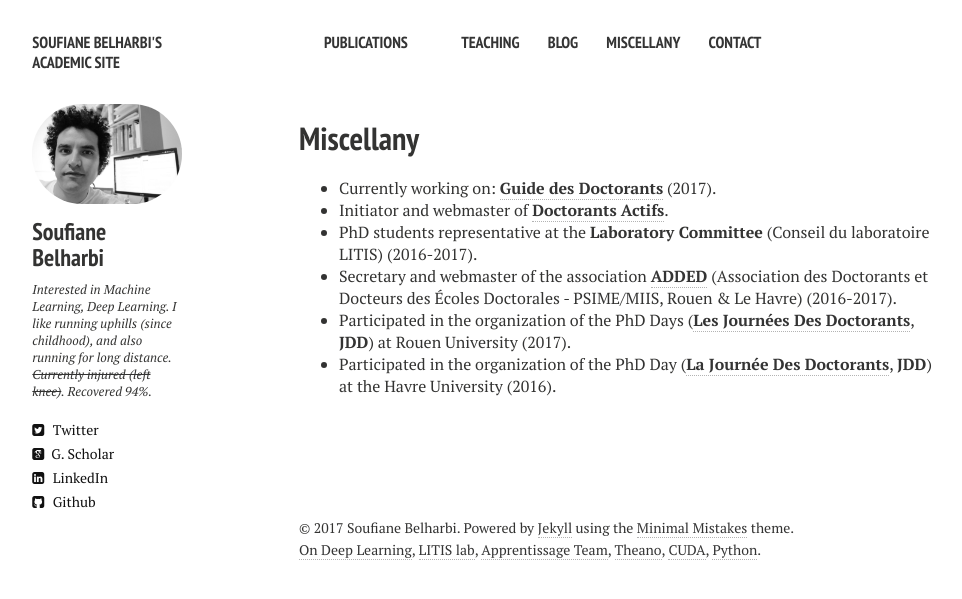
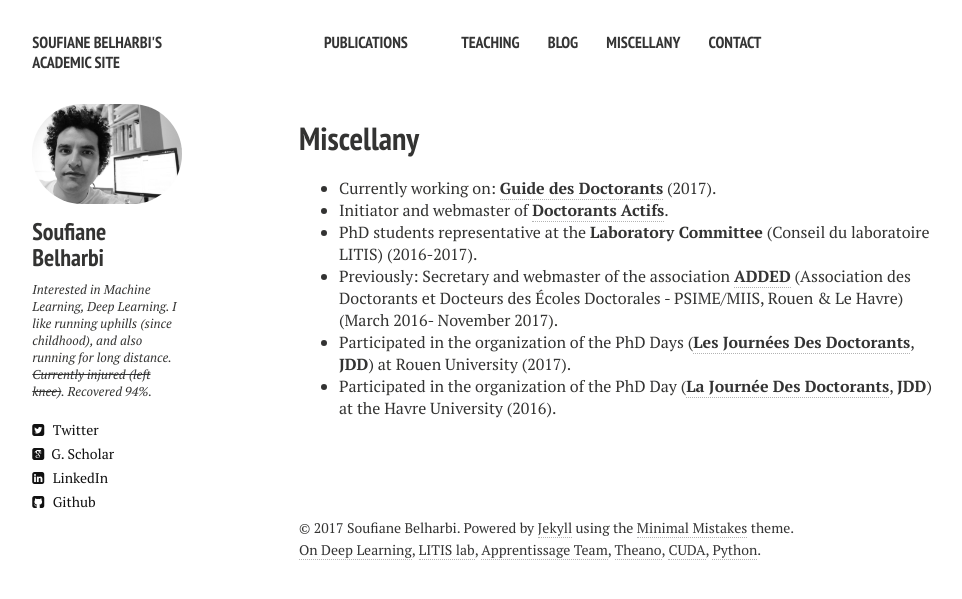
Before and after one commit to sbelharbi/sbelharbi.github.io, a Jekyll site: the page built from miscellany.md, in a window 1280 px wide. Shown: the top 599 px of the page, without its empty margins (21-983 px from the left). Built offline with Jekyll 4.4.1, drawn with Linux system fonts in a browser that asks for light colours; nearby versions of some CDN libraries.

Commit message:
Update my ADDED status.

```diff
--- a/miscellany.md
+++ b/miscellany.md
@@ -10,8 +10,8 @@ comments: false
 * Initiator and webmaster of [**Doctorants Actifs**](http://doctorants-actifs.fr/index-en/).
 * PhD students representative at the **Laboratory Committee** (Conseil du
   laboratoire LITIS) (2016-2017).
-* Secretary and webmaster of the association [**ADDED**](http://association-added.fr/index-en/) (Association des Doctorants et Docteurs des
-  Écoles Doctorales - PSIME/MIIS, Rouen & Le Havre) (2016-2017).
+* Previously: Secretary and webmaster of the association [**ADDED**](http://association-added.fr/index-en/) (Association des Doctorants et Docteurs des
+  Écoles Doctorales - PSIME/MIIS, Rouen & Le Havre) (March 2016- November 2017).
 * Participated in the organization of the PhD Days ([**Les Journées Des Doctorants**](http://association-added.fr/jdd2017-en/),
   **JDD**) at Rouen University (2017).
 * Participated in the organization of the PhD Day ([**La Journée Des Doctorants**](https://sites.google.com/site/jddspmii2016/),
```
